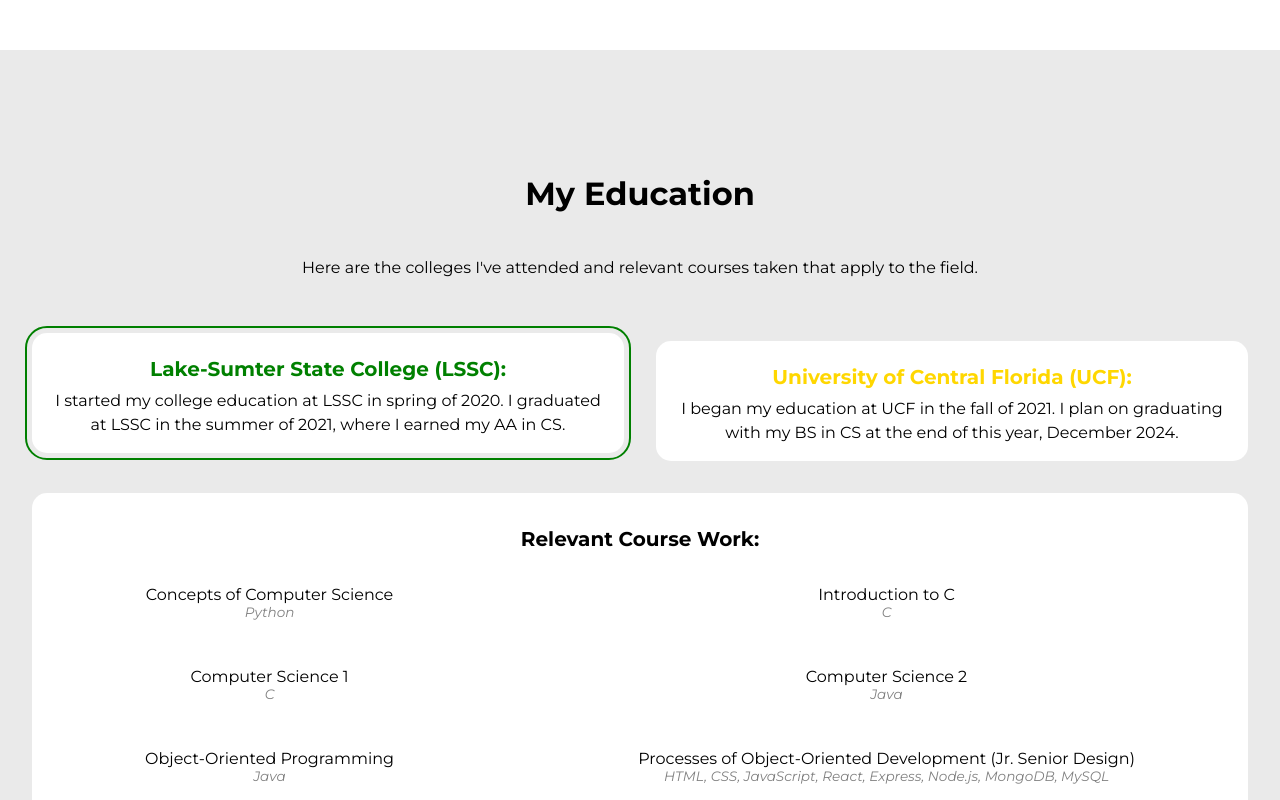
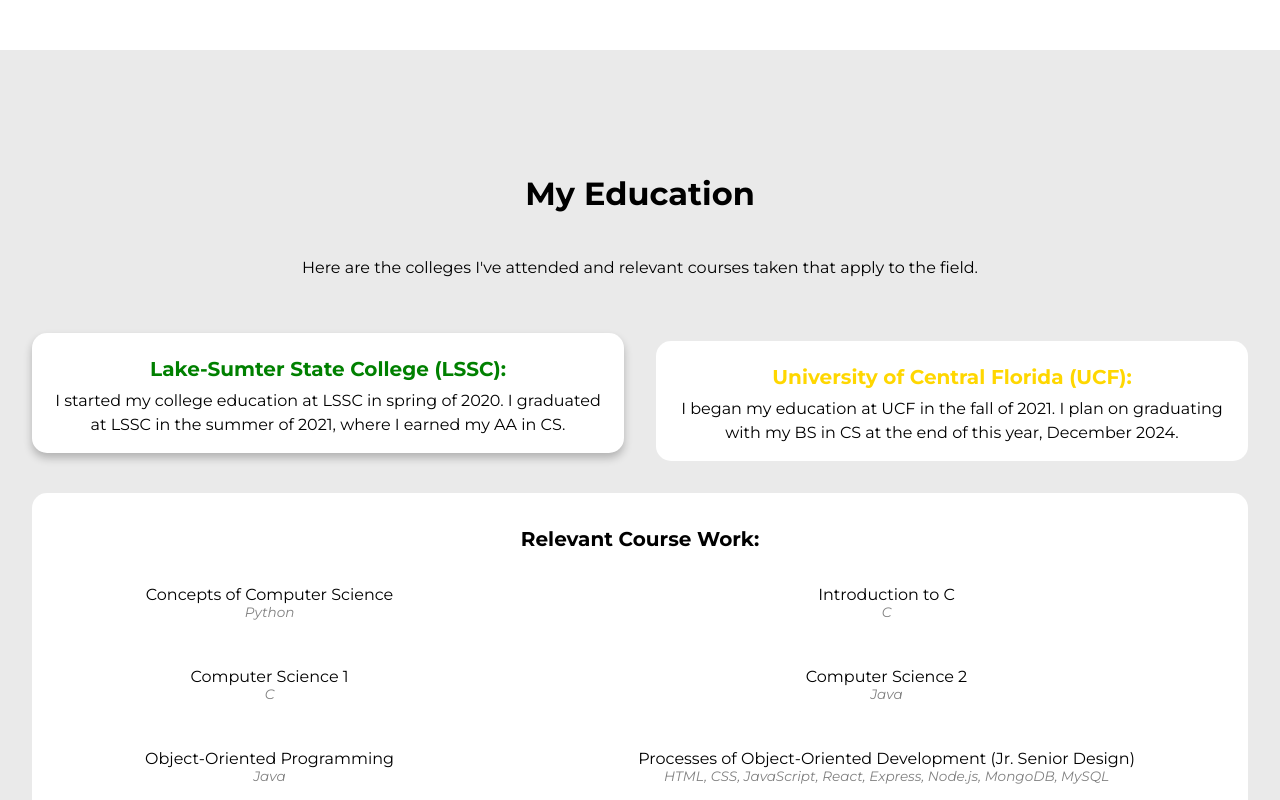
Before and after one commit to colinbillingsley/colinbillingsley.github.io, a React (Create React App) app in the folder frontend/: page / in a window 1280 px wide. In both pictures the pointer is over the item 328 px from the left and 1792 px from the top of the page. Shown: the part 1392-2192 px from the top of the page. Built offline with nearby package versions, Linux system fonts and the light colour scheme.

Commit message:
changed hover effect on cards and hover color on nav links

```diff
--- a/frontend/src/components/Projects.js
+++ b/frontend/src/components/Projects.js
@@ -24,6 +24,7 @@
                             <li>CSS</li>
                             <li>JavaScript</li>
                             <li>PHP</li>
+                            <li>MySQL</li>
                         </ul>
                         <a className='github-link' href="https://github.com/colinbillingsley/LAMP-Project-SLP01" target='_blank' rel='noreferrer'>
                         <i><FontAwesomeIcon icon={faGithub} size='xl' style={{ color: "black",}} /></i>
@@ -44,6 +45,7 @@
                             <li>CSS</li>
                             <li>Express</li>
                             <li>Node.js</li>
+                            <li>MongoDB</li>
                         </ul>
                         <a className='github-link' href="https://github.com/colinbillingsley/POOSD-MERN-Project" target='_blank' rel='noreferrer'>
                             <i><FontAwesomeIcon icon={faGithub} size='xl' style={{color: "black",}} /></i>
--- a/frontend/src/index.css
+++ b/frontend/src/index.css
@@ -17,7 +17,7 @@
   --bg-color-gray: rgb(234, 234, 234);
   --nav-bg-color: rgba(57, 57, 57, 0.458);
   --nav-dark-bg: rgba(0, 0, 0, 0.368);
-  --link-hover-color: rgba(252, 252, 252, 0.613);
+  --link-hover-color: rgba(252, 252, 252, 0.79);
   --nav-link-color: rgb(255, 255, 255);
   --courses-card-hover-color: rgba(0, 0, 0, 0.239);
 }
@@ -248,11 +248,6 @@
   transition: all 0.3s ease;
 }
 
-.lssc-list:hover {
-  outline: 2px solid green;
-  outline-offset: 5px;
-}
-
 .ucf-list {
   flex-basis: 400px;
   flex-grow: 1;
@@ -270,9 +265,9 @@
   color: gold;
 }
 
-.ucf-list:hover {
-  outline: 2px solid gold;
-  outline-offset: 5px;
+.ucf-list:hover,
+.lssc-list:hover {
+  box-shadow: 0 5px 8px var(--courses-card-hover-color);
 }
 
 .lssc-sublist li,
@@ -289,8 +284,7 @@
 }
 
 .relevant-courses-list:hover {
-  outline: 2px solid white;
-  outline-offset: 5px;
+  box-shadow: 0 5px 8px var(--courses-card-hover-color);
 }
 
 .relevant-courses-sublist {
```
